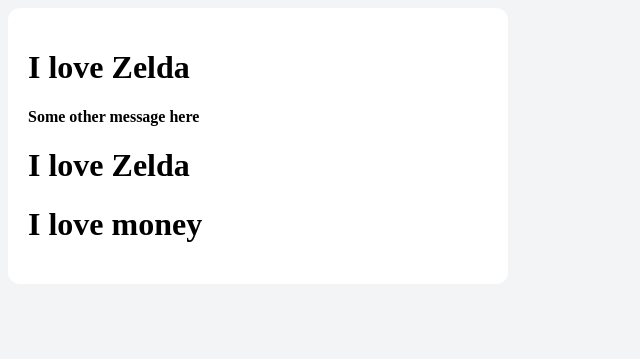
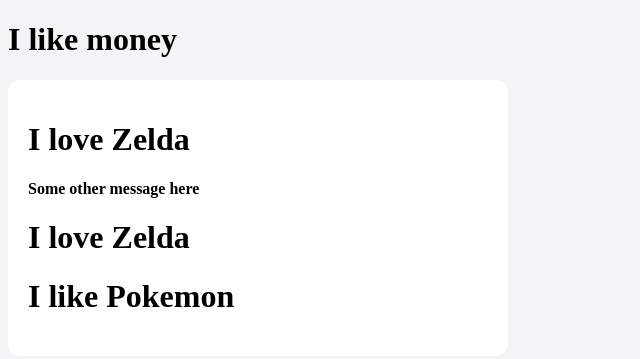
Before and after one commit to VillafanaO21/EventType, a plain HTML site: page insertPractice.html in a window 1280 px wide. Shown: the whole page, without its empty margins (0-640 px from the left). Drawn offline with Linux system fonts and the light colour scheme.

Commit message:
initial commit new

```diff
--- a/insertPractice.html
+++ b/insertPractice.html
@@ -24,13 +24,13 @@
 
     // add new element in addition to existing elements
     const pokemon = document.createElement('h1');
-    pokemon.innerHTML = 'I love Pokemon';
+    pokemon.innerHTML = 'I like Pokemon';
     content.appendChild(pokemon);
 
     // add new element in addition to existing elements
     const money = document.createElement('h1');
-    pokemon.innerHTML = 'I love money';
-    content.appendChild(money);
+    money.innerHTML = 'I like money';
+    content.insertAdjacentElement("beforebegin", money);
 </script>
 </body>
 </html>
```
